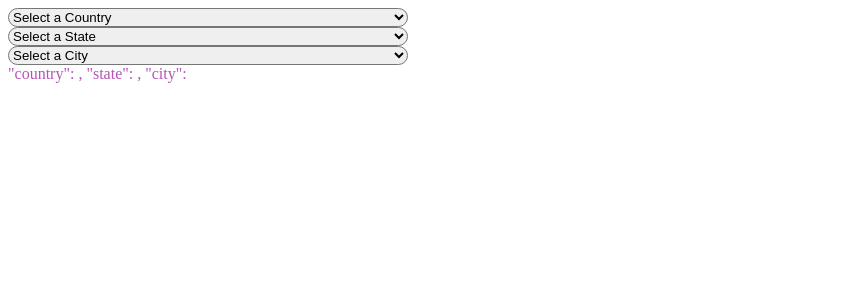
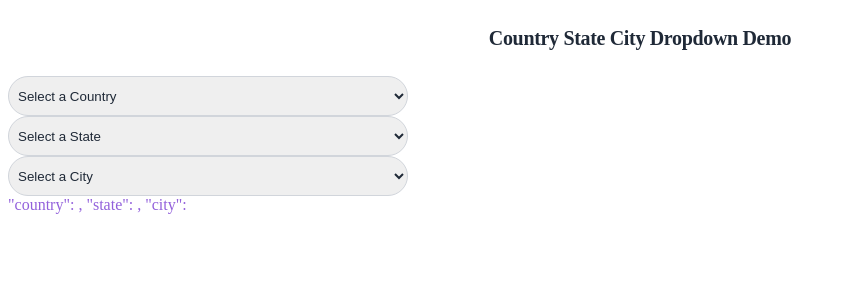
Before and after one commit to stevenks17/country-selector, a Vue app: page / in a window 1280 px wide. Shown: the top 300 px of the page, without its empty margins (0-846 px from the left). Built offline with nearby package versions, Linux system fonts and the light colour scheme.

Commit message:
WIP styling

```diff
--- a/src/App.vue
+++ b/src/App.vue
@@ -1,5 +1,9 @@
 <template>
   <div id="app">
+    <div class="dropdown-container">
+
+      <h4 class="title">Country State City Dropdown Demo</h4>
+
       <select class="selector" v-model="selectedCountry" @click="getCountries">
         <option value="">Select a Country</option>
         <option v-for="(country, id) in countries"
@@ -31,6 +35,7 @@
 
       <div class="selected">"country": {{ selectedCountry }}, "state": {{ selectedState }}, "city": {{ selectedCity }}</div>
 
+    </div>
   </div>
 </template>
 
@@ -183,16 +188,32 @@ export default {
 </script>
 
 <style>
-.app {
+
+.dropdown-container {
 
 }
 
+.title {
+  font-size: 1.25rem;
+  letter-spacing: -.0166573em;
+  opacity: 1;
+  color: rgba(31,41,55);
+  text-align: center;
+}
+
 .selected {
-  color: rgb(183, 82, 183);
+  color: rgba(124, 65, 212, 0.836);
 }
 
 .selector {
   width: 400px;
-  border-radius: 10px;
+  border-width: 1px;
+  border-radius: 9999px;
+  border-color: rgba(209,213,219);
+  color: rgba(31,41,55);
+  height: 2.5rem;
+  padding-left: 5px;
+  opacity: 1;
 }
+
 </style>
```
Lines whose indentation alone changed are shown as unchanged.
